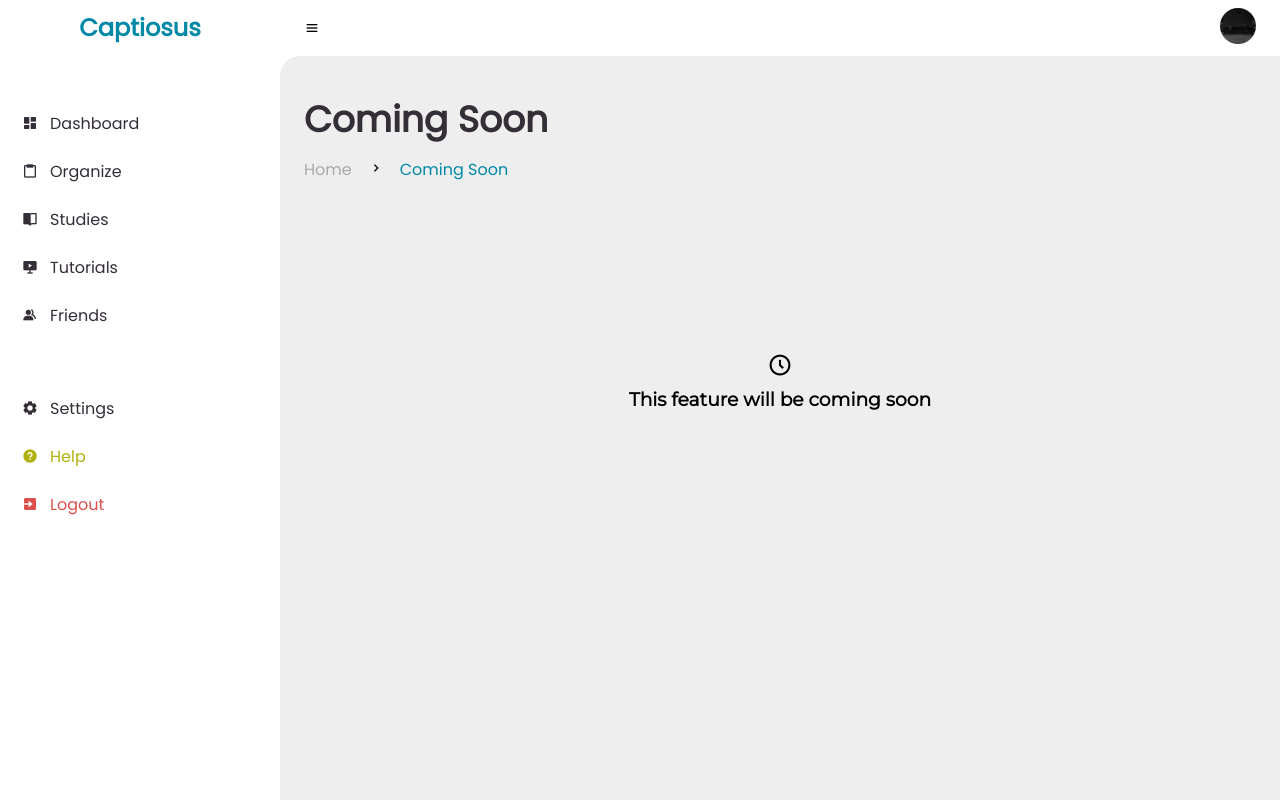
After one commit to MuhammadShafeeq/Captiosus, a Flask app: page /coming_soon in a window 1280 px wide. The commit adds this page. Run offline with Flask 3, Linux system fonts and the light colour scheme; the visitor is signed in with stand-in values (Sample User, id 1).

Commit message:
Update 1.0 Stable Release 1 (Major Issues)

```diff
--- a/main.py
+++ b/main.py
@@ -185,6 +185,13 @@ def create_entry():
         return render_template("journal/create.html")
 
 
+@app.route('/coming_soon')
+def coming_soon():
+    if "User" in session:
+        return render_template('coming_soon.html')
+    else:
+        return redirect(url_for('login'))
+
 @app.route('/create', methods=["POST"])
 def create_task():
     data = request.json
@@ -196,4 +203,4 @@ def create_task():
 if __name__ == '__main__':
     schedule.add_job(id="Quote", func=choose_quote, trigger="cron", day_of_week="mon,tue,wed,thu,fri,sat,sun", hour=1, minute=00)
     schedule.start()
-    app.run(debug=True, use_reloader=False)
+    app.run(debug=True, host="0.0.0.0", use_reloader=False)
--- /dev/null
+++ b/static/c_style.css
@@ -0,0 +1,17 @@
+#coming_soon {
+    height: 50vh;
+    display: flex;
+    justify-content: center;
+    align-items: center;
+}
+#coming_soon .coming_soon {
+    display: grid;
+    gap: 10px;
+    font-family: 'montserrat';
+}
+#coming_soon .coming_soon .logo {
+    display: flex;
+    align-items: center;
+    font-size: 25px;
+    justify-content: center;
+}
--- a/static/dashboard/style.css
+++ b/static/dashboard/style.css
@@ -35,7 +35,7 @@ body {
     position: fixed;
     top: 0;
     left: 0;
-    height: 100vh;
+    height: 100%;
     width: 280px;
     z-index: 10;
     font-family: 'poppins', sans-serif;
--- a/templates/btemplate/base.html
+++ b/templates/btemplate/base.html
@@ -30,19 +30,19 @@
                 </a>
             </li>
             <li class="{% block op3 %}{% endblock %}">
-                <a href="#">
+                <a href="/coming_soon">
                     <i class='bx bxs-book-open' ></i>
                     <span class="side-menu-option">Studies</span>
                 </a>
             </li>
             <li class="{% block op4 %}{% endblock %}">
-                <a href="#">
+                <a href="/coming_soon">
                     <i class='bx bxs-slideshow' ></i>
                     <span class="side-menu-option">Tutorials</span>
                 </a>
             </li>
             <li class="{% block op5 %}{% endblock %}">
-                <a href="#">
+                <a href="/coming_soon">
                     <i class='bx bxs-group' ></i>
                     <span class="side-menu-option">Friends</span>
                 </a>
--- /dev/null
+++ b/templates/coming_soon.html
@@ -0,0 +1,21 @@
+{% extends 'btemplate/base.html' %}
+{% block page_title %}Still in development - Captiosus{% endblock %}
+{% block title %}Coming Soon{% endblock %}
+{% block path2 %}Coming Soon{% endblock %}
+{% block path1 %}<a href="">Home</a>{% endblock %}
+{% block links %}
+    <link rel="shortcut icon" href="{{ url_for('static', filename='favicon.ico') }}" type="image/x-icon">
+    <link rel="stylesheet" href="{{ url_for('static', filename='c_style.css') }}">
+{% endblock %}
+{% block body %}
+<section id="coming_soon">
+    <div class="coming_soon">
+        <div class="logo">
+            <i class='bx bx-time-five' ></i>
+        </div>
+        <div class="content-coming-soon">
+            <h1>This feature will be coming soon</h1>
+        </div>
+    </div>
+</section>
+{% endblock %}
```
Also changed, not shown: data.json (+0 -7 lines), static/dashboard/index.css (+26 -1 lines), templates/dashboard.html (+4 -4 lines).
